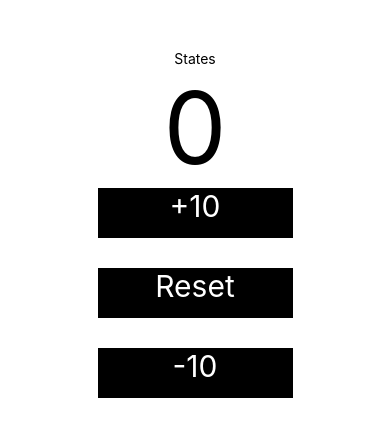
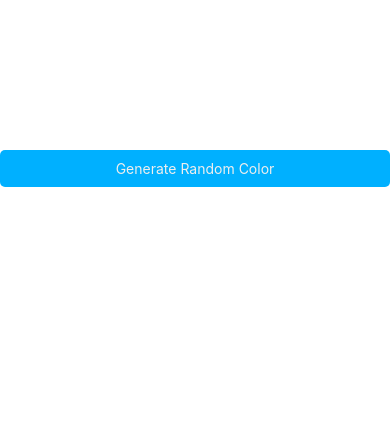
Before and after one commit to voidGlitch/NativeCodes, a React Native app: screen / in a window 390 px wide. Shown: the top 436 px of the page. Built offline with nearby package versions, Linux system fonts and the light colour scheme.

Commit message:
Created random color gen app

```diff
--- a/App.js
+++ b/App.js
@@ -7,6 +7,7 @@ import States from "./src/Components/States";
 import Images from "./src/node/Images";
 import OpenButton from "./src/node/OpenButton";
 import TouchableOp from "./src/node/TouchableOp";
+import RandomColor from "./src/Project/RandomColor";
 // import List from "./src/node/List";
 // import NetflixCard from "./src/node/NetflixCard";
 // import Random from "./src/node/Random";
@@ -31,9 +32,10 @@ const App = () => {
         <NetfllixCard />
       </View> */}
       {/* <BoxFlex /> */}
-      <States />
+      {/* <States /> */}
       {/* <OpenButton /> */}
       {/* <TouchableOp /> */}
+      <RandomColor />
     </View>
   );
 };
--- /dev/null
+++ b/src/Project/RandomColor.js
@@ -0,0 +1,85 @@
+import React, { useState } from "react";
+import {
+  StyleSheet,
+  Text,
+  View,
+  TouchableOpacity,
+  FlatList,
+} from "react-native";
+const RandomColor = () => {
+  const [newColor, setNewColor] = useState([]);
+  const randomColor = () => {
+    const red = Math.floor(Math.random() * 256);
+    const green = Math.floor(Math.random() * 256);
+    const blue = Math.floor(Math.random() * 256);
+    return `rgb(${red},${green},${blue})`;
+  };
+  return (
+    <View style={{ marginTop: 100 }}>
+      <TouchableOpacity
+        onPress={() => {
+          // Alert.alert(randomColor());
+          //remember to put inside an array and apply spread operator
+          setNewColor([...newColor, randomColor()]);
+        }}
+      >
+        <Text style={styles.Textborder}>Generate Random Color</Text>
+      </TouchableOpacity>
+      <FlatList
+        //represents the data of the array
+        data={newColor}
+        //unique key to show
+        keyExtractor={(key) => key}
+        //each item from that array to be render
+        //note: destructure the item from the element
+        renderItem={({ item }) => {
+          return (
+            <View style={styles.imageContainer}>
+              <View
+                style={{
+                  backgroundColor: item,
+                  height: 100,
+                  borderRadius: 5,
+                  margintop: 5,
+                  display: "flex",
+                  justifyContent: "center",
+                  alignItems: "center",
+                  width: "80%",
+                }}
+              >
+                <Text>{item}</Text>
+              </View>
+            </View>
+          );
+        }}
+      />
+    </View>
+  );
+};
+
+export default RandomColor;
+
+const styles = StyleSheet.create({
+  Textborder: {
+    backgroundColor: "#00b0ff",
+    position: "relative",
+    overflow: "hidden",
+    color: "#eee",
+    paddingVertical: 10,
+    paddingHorizontal: 15,
+    marginBottom: 10,
+    display: "flex",
+    justifyContent: "center",
+    alignItems: "center",
+    borderRadius: 5,
+  },
+  imageContainer: {
+    marginVertical: 10,
+    paddingHorizontal: 30,
+    width: "100%",
+    display: "flex",
+    justifyContent: "center",
+    alignItems: "center",
+    fontWeight: "bold",
+  },
+});
```
